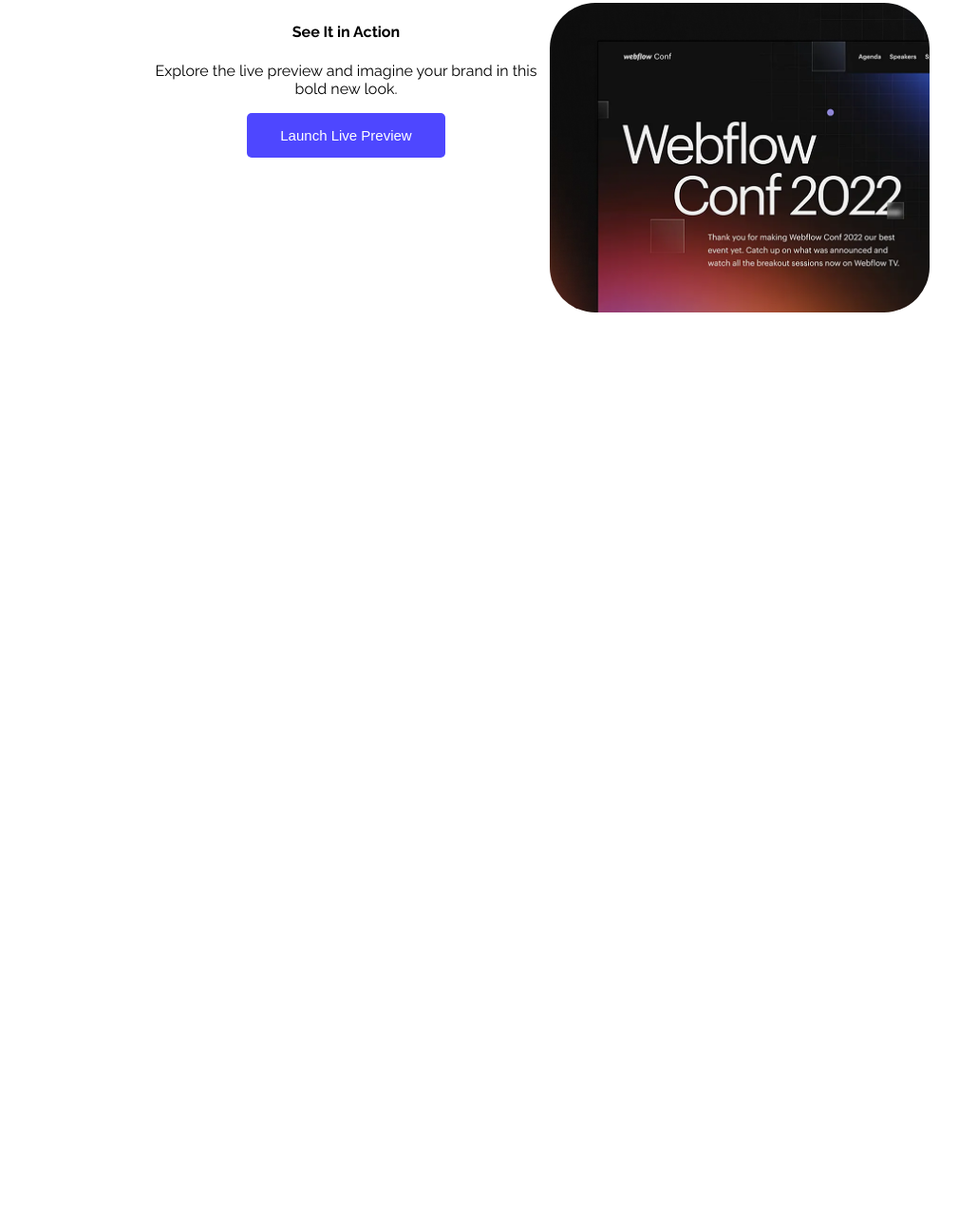
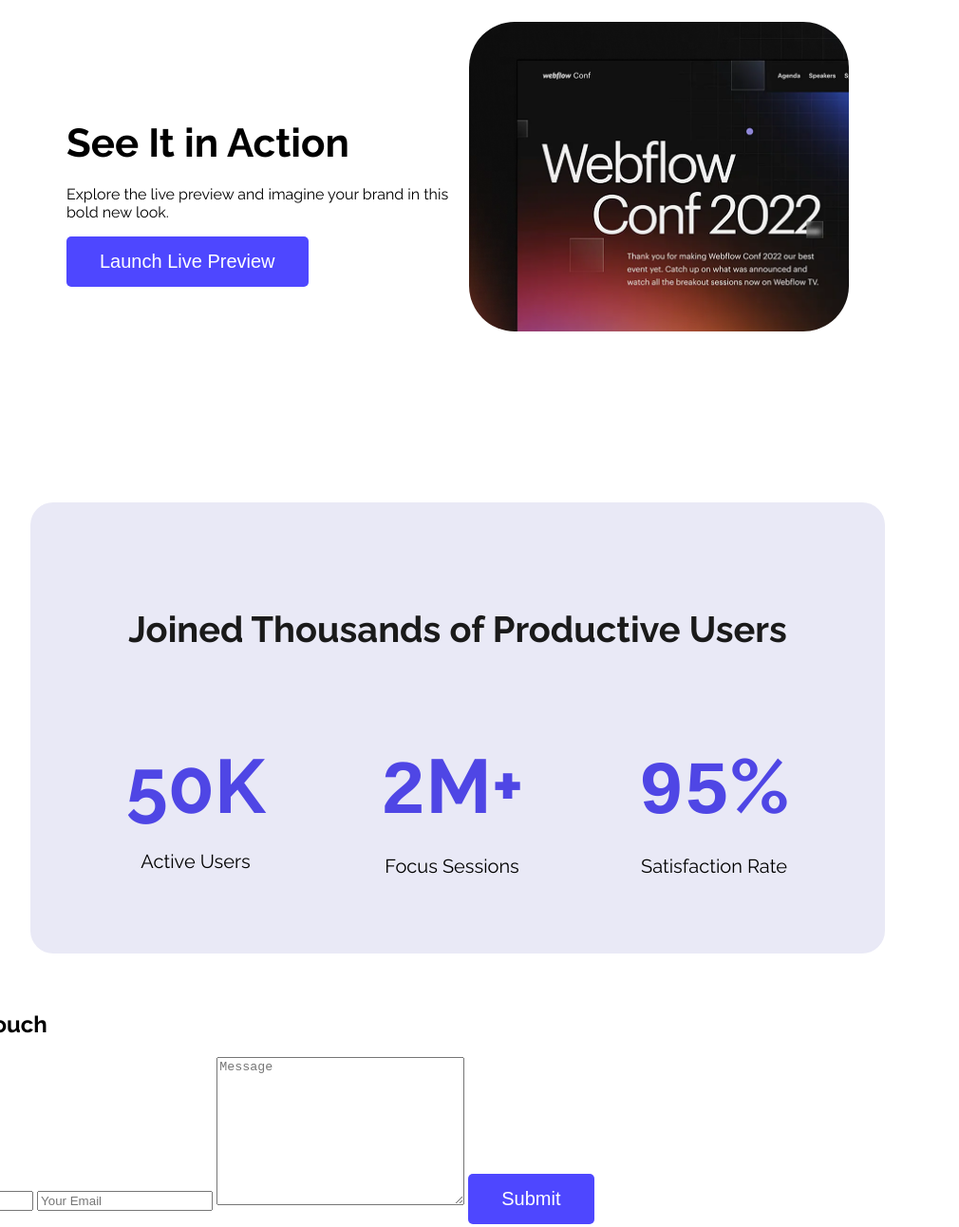
Before and after one commit to mdsohelrana599/Assignment-01, a plain HTML site: page index.html in a window 1280 px wide. Shown: the part 705-1997 px from the top of the page at 95% size, without its empty margins (158-1168 px from the left). Before the commit the page ends 1142 px from the top, so only its background shows below. Drawn offline with Linux system fonts and the light colour scheme.

Commit message:
4th commit

```diff
--- a/index.html
+++ b/index.html
@@ -23,14 +23,49 @@
     <main>
         <section>
            <div  class="action">
-             <div>
-                <h4>See It in Action</h4>
-                <p>Explore the live preview and imagine your brand in this bold new look.</p>
-                <button class="btn-primary">Launch Live Preview</button>
+               <div class="action-content">
+                   <h4 class="action-greeting">See It in Action</h4>
+                   <p class="">Explore the live preview and imagine your brand in this bold new look.</p>
+                   <button class="btn-primary">Launch Live Preview</button>
+                </div>
+              <img  class="action--profile-pic" src="image/wc-mini.png" alt="photo">
             </div>
-            <img  class="action--profile-pic" src="image/wc-mini.png" alt="photo">
         </section>
-           </div>
+
+
+       <section class="stats-container">
+           <h2>Joined Thousands of Productive Users</h2>
+           <div class="stats">
+                  <div class="stat-item">
+                     <h1 class="stat-number"><span>50</span>K</h1>
+                     <span class="stat-label">Active Users</span>
+                   </div>
+                <div class="stat-item">
+                    <h1 class="stat-number"><samp>2</samp>M+</h1>
+                    <span class="stat-label">Focus Sessions</span>
+                </div>
+                 <div class="stat-item">
+                    <h1 class="stat-number"><samp>95</samp>%</h1>
+                    <span class="stat-label">Satisfaction Rate</span>
+                 </div>
+            </div>
+        </section>
+
+
+        <!-- ------------From Section------------- -->
+         <section>
+            <div>
+                <h2>Let’s Get in Touch</h2>
+            </div>
+            <div>
+                 <form action="">
+                <input type="text" name="" id="" placeholder="Your Name">
+                <input type="email" name="" id="" placeholder="Your Email">
+                <textarea name="" id="" cols="30" rows="10" placeholder="Message"></textarea>
+                <input class="btn-primary" type="submit" value="Submit">
+            </form>
+            </div>
+         </section>
     </main>
     <footer>
 
--- a/style/style.css
+++ b/style/style.css
@@ -9,10 +9,15 @@
       color: #FFFFFF;
       background-color: #4E47FF;
       font-weight: 400;
-      font-size: 15px;
+      font-size: 20px;
       padding: 15px 35px;
       border-radius: 5px;
       border: none;
+}
+.btn-primary:hover{
+  background-color: #FFFFFF;
+  color: #4E47FF;
+  border: 2px solid #4E47FF;
 }
 
 /* nav style */
@@ -25,7 +30,7 @@
 .nav-title{
     font-weight: 800;
     font-weight: bold;
-    font-size: 30px;
+    font-size: 40px;
     color: #4E47FF;
 }
 .header{
@@ -46,15 +51,24 @@
 
 /* Action */
 .action{
-   display: flex;
+    display: flex;
+    align-items: center;
     justify-content: space-between;
-    margin: 0 35px 0 200px;
-    padding: 100px 100px;
-    text-align: center;
+    padding: 120px 220px;
 }
 .action-content{
-    max-width: 580px;
-    margin: 230px 297px;
+    justify-content: center;
+
+}
+.action-greeting{
+    font-size: 42px;
+    font-weight: bold;
+    margin-bottom: 20px;
+
+}
+.action-text{
+    font-size: 24px;
+    color: #757575;
 
 }
 .action--profile-pic{
@@ -62,3 +76,46 @@
      border-radius: 48px;
 
 }
+
+/* Productive */
+.stats-container {
+  background-color: #e9e9f6;
+  border-radius: 24px;
+  padding: 80px 50px;
+  max-width: 800px;
+  margin: 60px auto;
+  text-align: center;
+}
+
+.stats-container h2 {
+  font-size: 38px;
+  font-weight: bold;
+  margin-bottom: 30px;
+  color: #1a1a1a;
+}
+
+.stats {
+  display: flex;
+  justify-content: space-around;
+  flex-wrap: wrap;
+  gap: 20px;
+}
+
+.stat-item {
+  display: flex;
+  flex-direction: column;
+  align-items: center;
+}
+
+.stat-number {
+ margin-bottom: 20px;
+  font-size: 80px;
+  font-weight: bold;
+  color: #4f46e5;
+}
+
+.stat-label {
+
+  font-size: 20px;
+  color: #000000;
+}
```
